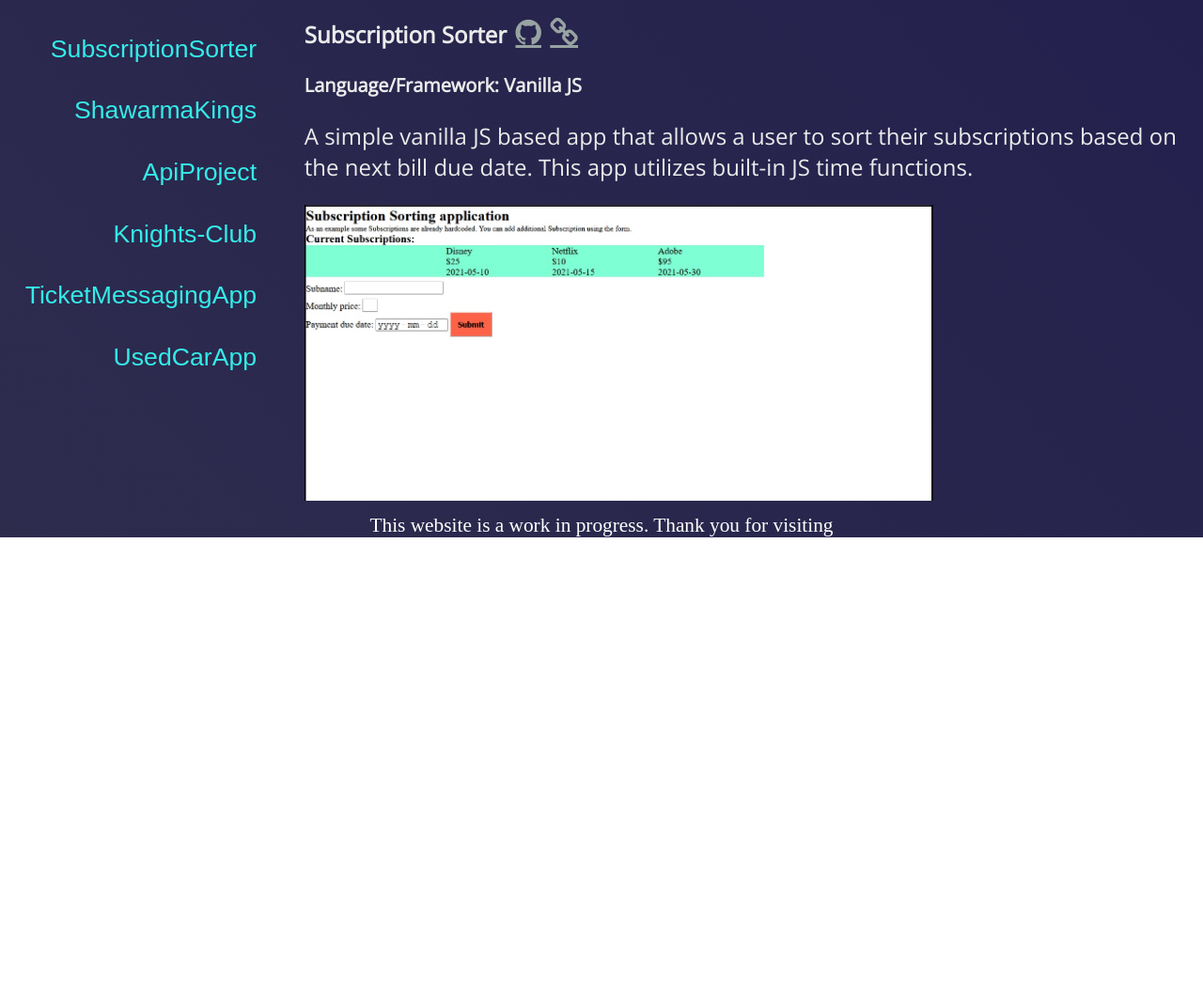
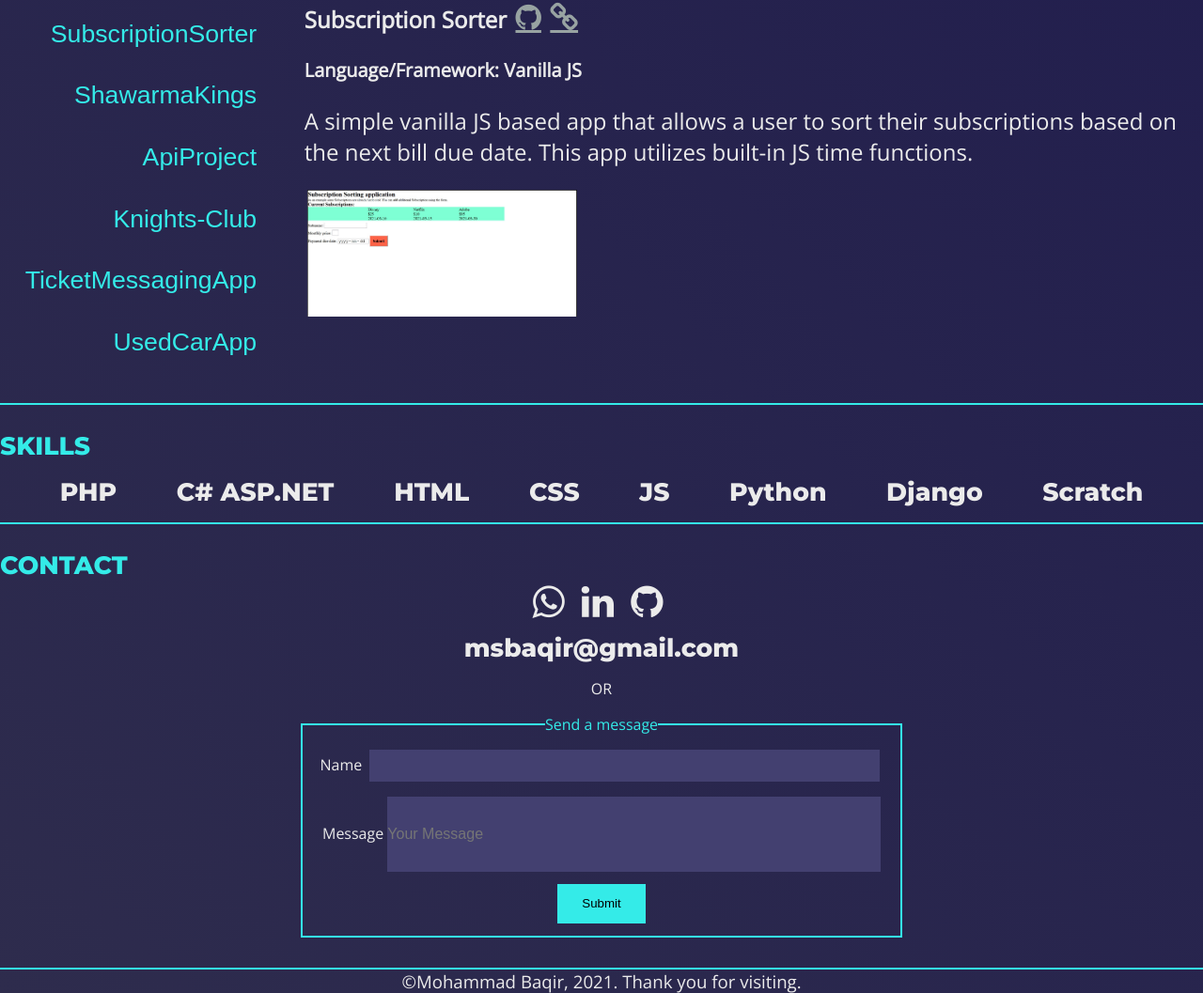
Before and after one commit to m-baqir/MyPortfolio, a plain HTML site: page index.html in a window 1280 px wide. Shown: the part 715-1772 px from the top of the page at 94% size. Before the commit the page ends 1287 px from the top, so only its background shows below. Drawn offline with nearby package versions, Linux system fonts and the light colour scheme.

Commit message:
done for now

```diff
--- a/css/index.css
+++ b/css/index.css
@@ -74,7 +74,7 @@ background: linear-gradient(45deg, rgba(46,44,77,1) 0%, rgba(31,27,78,1) 100%);
     }
 }
 header{
-    padding-bottom: 2.5em;
+    padding-bottom: 1.5em;
     border-bottom: 2px solid #34ebe8;
     background: inherit;
     z-index: 1;
@@ -145,6 +145,7 @@ header{
     display: flex;
     padding: 2em 0;
     max-height: 496px;
+    border-bottom: 2px solid #34ebe8;
 }
 #projects a{
     color: #98a3a2;
@@ -198,13 +199,116 @@ header{
     font-size: 20pt;
     padding-top: 1em;
 }
-.imagecontainer{
+/*.imagecontainer{
     display: flex;
-    flex-flow: row;
     column-gap: 5px;
+}*/
+.pagepreview{
+    width: 30%;
 }
-.pagepreview{
-    width: 70%;
+.shawpreview{
+    width: 20%;
+}
+.skills{
+    display: flex;
+    flex-flow: row wrap;
+    color: #ebebeb;
+    justify-content: space-evenly;
+    list-style-type: none;
+    padding: 1em 0em;
+}
+.hoverblue{
+    background: linear-gradient(to right, #34ebe8, #34ebe8 50%, #ebebeb 50%);
+    background-clip: text;
+    -webkit-background-clip: text;
+    -webkit-text-fill-color: transparent;
+    background-size: 200% 100%;
+    background-position: 100%;
+    transition: background-position 275ms ease;
+    font-family: 'Montserrat', sans-serif;
+    font-size: 20pt;
+}
+.hoverblue:hover{
+    background-position: 0 100%;
+    transform:  skewX(-15deg);
+}
+.skillcontainer{
+    border-bottom: 2px solid #34ebe8;
+}
+.contactcontainer{
+    display: flex;
+    flex-flow: column wrap;
+    text-align: center;
+    font-family: 'Open Sans', sans-serif;
+    color: #ebebeb;
+    padding-bottom: 2em;
+    border-bottom: 2px solid #34EBE8;
+}
+.contactcontainer .hoverblue{
+    width: 50%;
+    margin: 0 auto;
+}
+.socialicons{
+    text-align: center;
+    font-size: 30pt;
+    padding-bottom: 0.2em;
+}
+.socialicons a{
+    padding-right: 0.2em;
+    color: #ebebeb;
+    text-decoration: none;
+}
+.socialicons a:hover{
+    color: #34ebe8;
+}
+
+.contactcontainer form{
+    margin: 0 auto;
+    max-width: 50%;
+}
+input[type=text]{
+    width: 85.5%;
+    padding: 0.5em 0;
+    background: #434070;
+    color: #ebebeb;
+    border: none;
+    margin: 1em 0.2em;
+    font-size: 12pt;
+}
+input[type=textarea]{
+    width: 82.5%;
+    height: 5em;
+    background: #434070;
+    color: #ebebeb;
+    border: none;
+    font-size: 12pt;
+    resize: none;
+    text-align: justify;
+    white-space: pre-line;
+    -moz-text-align-last: left;
+    text-align-last: left;
+}
+.or{
+    margin: 1em 0;
+}
+legend{
+    color: #34ebe8;
+}
+fieldset{
+    border: 2px solid #34ebe8;
+}
+input[type=submit]{
+    border: none;
+    padding: 1em 2em;
+    margin: 1em 0;
+    background: #34ebe8;
+    cursor: pointer;
+}
+footer{
+    font-family: 'Open Sans', sans-serif;
+    color: #ebebeb;
+    font-size: 14pt;
+    text-align: center;
 }
 
 /*Media queries below*/
--- a/index.html
+++ b/index.html
@@ -19,8 +19,8 @@
         <img src="./images/avataaars.svg" alt="my avatar" width="100" height="100" id="avatar" />
         <img src="./images/avataaars-sad.svg" alt="sad avatar" width="100" height="100" id="sadavatar" />
       </li>
-      <li><a href="#" class="headerlist">Contact</a></li>
-      <li><a href="#" class="headerlist">Skills</a></li>
+      <li><a href="#contact" class="headerlist">Contact</a></li>
+      <li><a href="#skillslink" class="headerlist">Skills</a></li>
     </ul>
   </header>
   <a id="aboutmelink"></a>
@@ -37,7 +37,7 @@
         </p>
       </div>
     </div>
-    <a id="projlink"></a>
+    <a id="projlink" href="#"></a>
     <h2 id="projtitle">Current & Past Projects</h2>
     <div id="projects">
       <div class="tab">
@@ -63,7 +63,8 @@
             date. This app utilizes built-in JS time functions.
           </p>
           <div class="imagecontainer">
-            <img class="pagepreview" src="./images/subsort1.jpg" alt="webpage preview" />
+            <a href="./images/subsort1.jpg"><img class="pagepreview" src="./images/subsort1.jpg"
+                alt="webpage preview" /></a>
           </div>
         </div>
         <div id="shaw" class="tabcontent">
@@ -78,9 +79,9 @@
             A restaurant website we made as a group in first semester.
           </p>
           <div class="imagecontainer">
-            <img class="pagepreview" src="./images/shaw1.jpg" alt="webpage preview" />
-            <img class="pagepreview" src="./images/shaw2.jpg" alt="webpage preview" />
-            <img class="pagepreview" src="./images/shaw3.jpg" alt="webpage preview" />
+            <a href="./images/shaw1.jpg"><img class="shawpreview" src="./images/shaw1.jpg" alt="webpage preview" /></a>
+            <a href="./images/shaw2.jpg"><img class="shawpreview" src="./images/shaw2.jpg" alt="webpage preview" /></a>
+            <a href="./images/shaw3.jpg"><img class="shawpreview" src="./images/shaw3.jpg" alt="webpage preview" /></a>
           </div>
         </div>
         <div id="apiproj" class="tabcontent">
@@ -97,8 +98,8 @@
             latest reviews.
           </p>
           <div class="imagecontainer">
-            <img class="pagepreview" src="./images/api1.jpg" alt="webpage preview" />
-            <img class="pagepreview" src="./images/api2.jpg" alt="webpage preview" />
+            <a href="./images/api1.jpg"><img class="pagepreview" src="./images/api1.jpg" alt="webpage preview" /></a>
+            <a href="./images/api2.jpg"><img class="pagepreview" src="./images/api2.jpg" alt="webpage preview" /></a>
           </div>
         </div>
         <div id="knights" class="tabcontent">
@@ -115,7 +116,8 @@
             paypal/subscription option and rss feeds.
           </p>
           <div class="imagecontainer">
-            <img class="pagepreview" src="./images/knight1.jpg" alt="webpage preview" />
+            <a href="./images/knight1.jpg"><img class="pagepreview" src="./images/knight1.jpg"
+                alt="webpage preview" /></a>
           </div>
         </div>
         <div id="ticket" class="tabcontent">
@@ -131,6 +133,14 @@
             A tech-support ticket messaging application with user login/logout functionality, separate admin interface,
             private chats and list of current tickets.
           </p>
+          <div class="imagecontainer">
+            <a href="./images/ticket1.jpg"><img class="pagepreview" src="./images/ticket1.jpg"
+                alt="webpage preview" /></a>
+            <a href="./images/ticket2.jpg"><img class="pagepreview" src="./images/ticket2.jpg"
+                alt="webpage preview" /></a>
+            <a href="./images/ticket3.jpg"><img class="pagepreview" src="./images/ticket3.jpg"
+                alt="webpage preview" /></a>
+          </div>
         </div>
         <div id="usedcar" class="tabcontent">
           <h4>
@@ -144,14 +154,54 @@
             A used car sale application done in the 2nd semester that allows users to create and post ads for their
             vehicle to be put on sale. Includes image upload functionality.
           </p>
+          <div class="imagecontainer">
+            <a href="./images/usedcar1.jpg"><img class="pagepreview" src="./images/usedcar1.jpg"
+                alt="webpage preview" /></a>
+            <a href="./images/usedcar2.jpg"><img class="pagepreview" src="./images/usedcar2.jpg"
+                alt="webpage preview" /></a>
+          </div>
         </div>
       </div>
+      <a id="skillslink" href="#"></a>
     </div>
-    <p style="text-align: center; color: white; font-size: 16pt;">This website is a work in progress. Thank you for
-      visiting</p>
+    <div class="skillcontainer">
+      <h2 id="projtitle">SKILLS</h2>
+      <ul class="skills">
+        <li class="hoverblue">PHP</li>
+        <li class="hoverblue">C# ASP.NET</li>
+        <li class="hoverblue">HTML</li>
+        <li class="hoverblue">CSS</li>
+        <li class="hoverblue">JS</li>
+        <li class="hoverblue">Python</li>
+        <li class="hoverblue">Django</li>
+        <li class="hoverblue">Scratch</li>
+      </ul>
+    </div>
+    <a href="#" id="contact"></a>
+    <h2 id="projtitle">CONTACT</h2>
+    <div class="socialicons">
+      <a class="fa fa-whatsapp" href="https://wa.me/14166898936"></a>
+      <a class="fa fa-linkedin" href="https://www.linkedin.com/in/mohammad-baqir/"></a>
+      <a class="fa fa-github" href="https://github.com/m-baqir"></a>
+    </div>
+    <div class="contactcontainer">
+      <span class="hoverblue">msbaqir@gmail.com</span>
+      <span class="or">OR</span>
+      <!--*continue work here-->
+      <form action="https://formspree.io/f/xnqlrbzq" method="post">
+        <fieldset>
+          <legend>Send a message</legend>
+          <label for="name">Name</label>
+          <input type="text" name="name" required>
+          <label for="message">Message</label>
+          <input type="textarea" placeholder="Your Message" name="message" required>
+          <input type="submit" value="Submit">
+        </fieldset>
+      </form>
+    </div>
   </main>
   <footer>
-
+    <p>©Mohammad Baqir, 2021. Thank you for visiting.</p>
   </footer>
 </body>
 
```
Also changed, not shown: images/ticket1.jpg (added), images/ticket2.jpg (added), images/ticket3.jpg (added), images/usedcar1.jpg (added), images/usedcar2.jpg (added).
